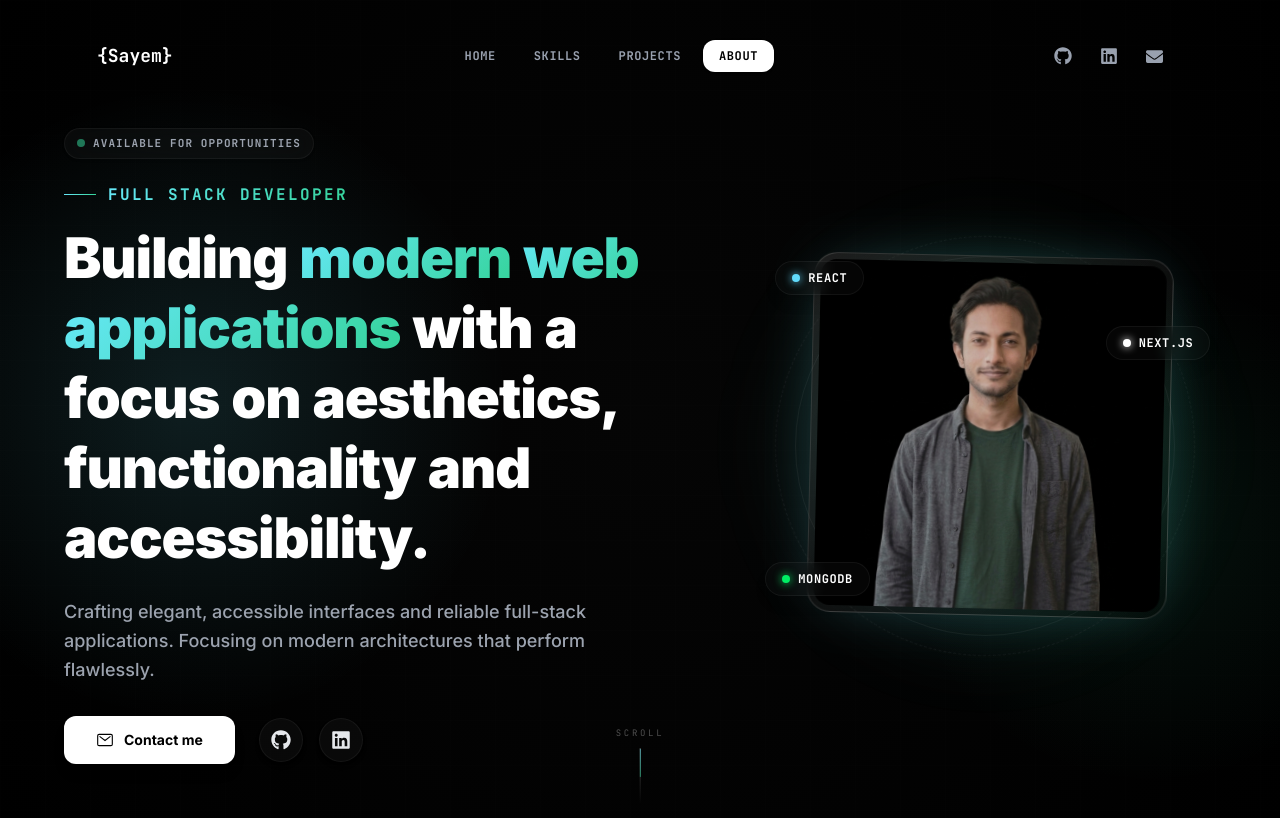
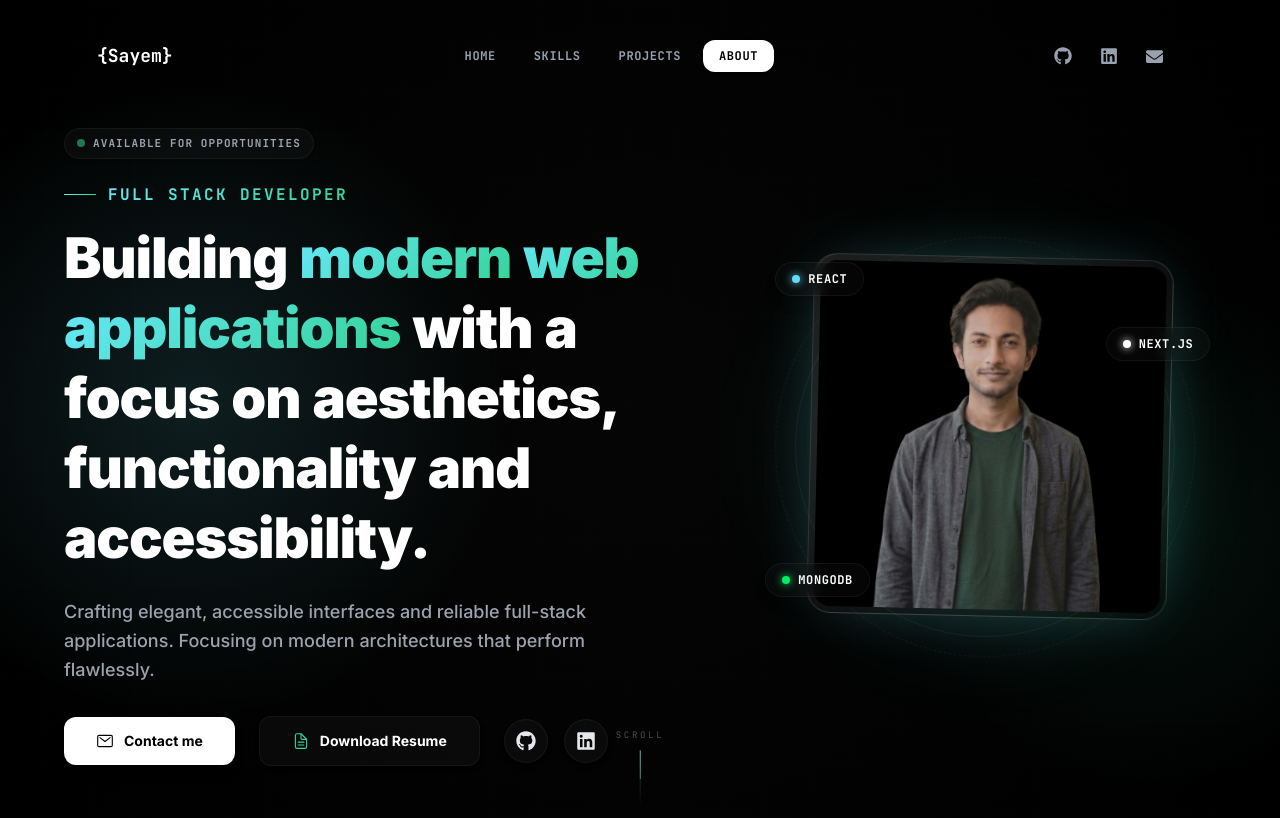
Before and after one commit to Msayeem/Portfolio, a Next.js app: page / in a window 1280 px wide. Shown: the top 818 px of the page. Built offline with nearby package versions, Linux system fonts and the light colour scheme.

Commit message:
Added download resume button

```diff
--- a/src/components/Hero.js
+++ b/src/components/Hero.js
@@ -5,7 +5,7 @@ import gsap from "gsap";
 import { useGSAP } from "@gsap/react";
 import { ScrollTrigger } from "gsap/ScrollTrigger";
 import Image from "next/image";
-import { IoMailOutline, IoCopyOutline, IoCheckmarkCircleOutline } from "react-icons/io5";
+import { IoMailOutline, IoCopyOutline, IoCheckmarkCircleOutline, IoDocumentTextOutline } from "react-icons/io5";
 import { FaGithub, FaLinkedin } from "react-icons/fa";
 import { motion } from "framer-motion";
 import useCursorFollower from "../../hooks/useCursorFollower";
@@ -247,6 +247,21 @@ export default function Hero() {
               </button>
             </Magnetic>
 
+            {/* Magnetic Resume Button */}
+            <Magnetic strength={0.2}>
+              <a
+                href="https://drive.google.com/uc?export=download&id=13AlZGiG2AZeDG0GGcoDYEdiOqlYuhNRs"
+                target="_blank"
+                rel="noopener noreferrer"
+                onMouseEnter={setPointer}
+                onMouseLeave={setDefault}
+                className="w-full sm:w-auto bg-white/[0.03] hover:bg-white/[0.08] hover:border-primary/25 border border-white/5 text-white px-8 py-3.5 rounded-lg font-bold flex items-center justify-center gap-2.5 transition-all duration-500 cursor-pointer shadow-md active:scale-95 text-sm"
+              >
+                <IoDocumentTextOutline className="text-lg text-secondary" />
+                Download Resume
+              </a>
+            </Magnetic>
+
             {/* Social Media Anchors */}
             <div className="flex items-center gap-4">
               {socials.map((social) => (
```
